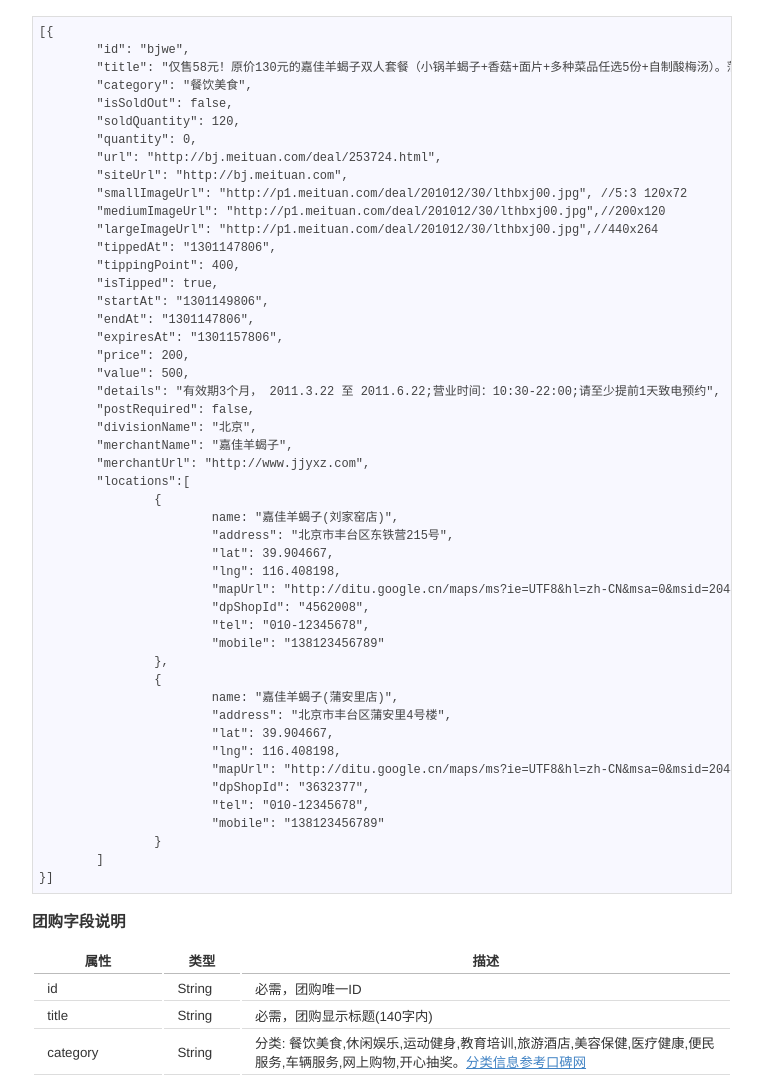
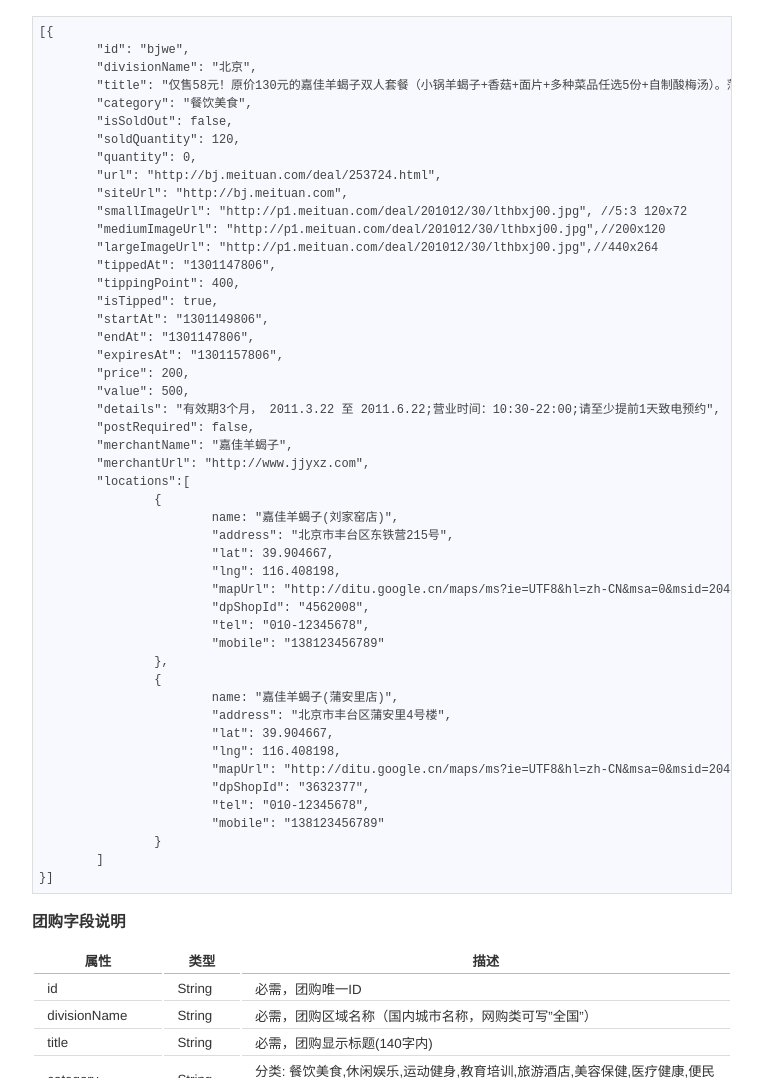
Before and after one commit to yzpower/zhejie.github.com, a Jekyll site: the page built from index.md, in a window 1280 px wide and 1400 px high. Shown: the part 322-1400 px from the top of the window, without its empty margins (258-1021 px from the left). Built offline with Jekyll 4.4.1, drawn with Linux system fonts in a browser that asks for light colours; comment, search, counter and statistics services are not loaded; some of the changed text lies outside the part shown.

Commit message:
Fix name

```diff
--- a/index.md
+++ b/index.md
@@ -13,6 +13,7 @@ title: 团购数据收录接口
 
 	[{
 		"id": "bjwe",
+		"divisionName": "北京",
 		"title": "仅售58元！原价130元的嘉佳羊蝎子双人套餐（小锅羊蝎子+香菇+面片+多种菜品任选5份+自制酸梅汤）。蒲安里/刘家窑两店通用。和美味的羊蝎子相比，吃相又算什么？",
 		"category": "餐饮美食",
 		"isSoldOut": false,
@@ -66,6 +66,7 @@ title: 团购数据收录接口
 属性			|类型		|描述
 ------------------------|---------------|-----------
 id			|String		|必需，团购唯一ID
+divisionName		|String		|必需，团购区域名称（国内城市名称，网购类可写"全国"）
 title			|String		|必需，团购显示标题(140字内)
 category		|String		|分类: 餐饮美食,休闲娱乐,运动健身,教育培训,旅游酒店,美容保健,医疗健康,便民服务,车辆服务,网上购物,开心抽奖。[分类信息参考口碑网](http://bendi.koubei.com/beijing/searchstore)
 isSoldOut		|Boolean	|必需，是否已售完
@@ -95,7 +95,7 @@ locations		|Array		|重要，位置，可有多个，网站默认按照位置远
 
 属性			|类型		|描述
 ------------------------|---------------|-----------
-name			|String		|如果有位置必填，店铺名称，分店名称，名称参考[点评网](http://www.dianping.com)
+name			|String		|如果有位置必填，店铺名称(分店名称)，名称参考[点评网](http://www.dianping.com)
 address			|String		|如果有位置必填，Google地图标准地址(用于地图搜索)
 lat			|Number		|如果有位置必填，纬度，[查看获取方法](/latlng/)
 lng			|Number		|如果有位置必填，经度
```
Also changed, not shown: other parts of index.md (+0 -2 lines).
